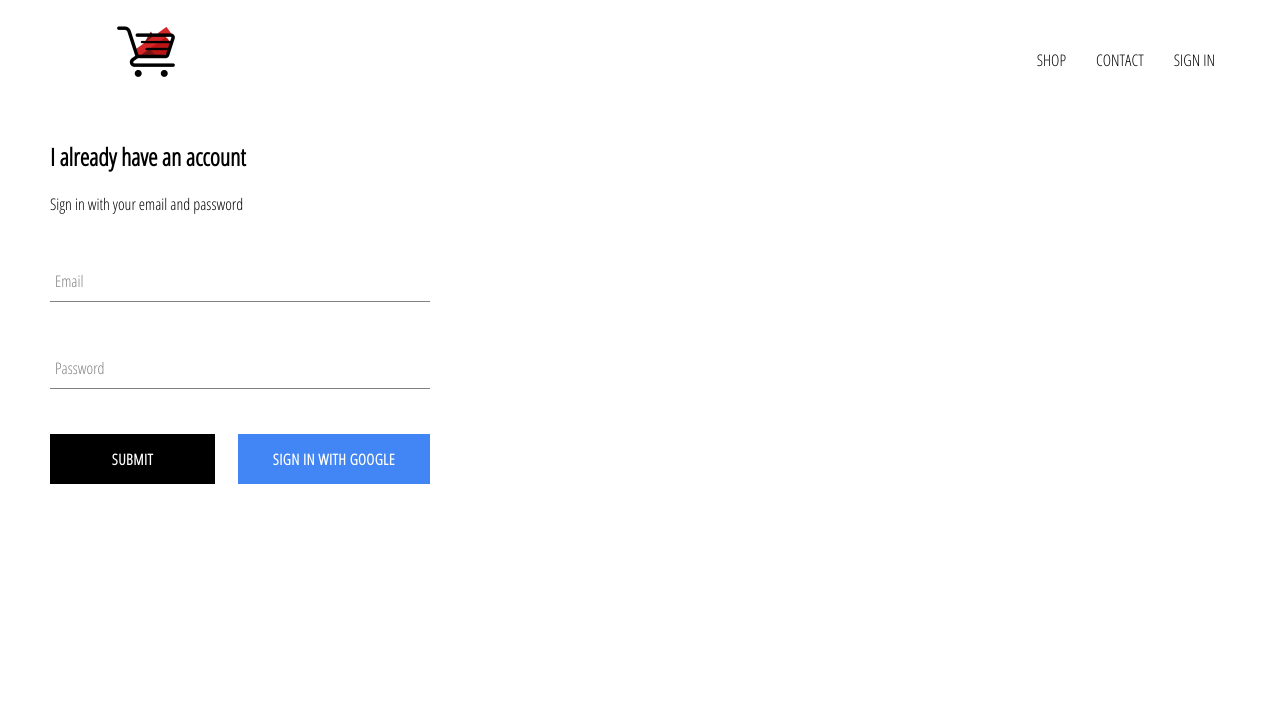
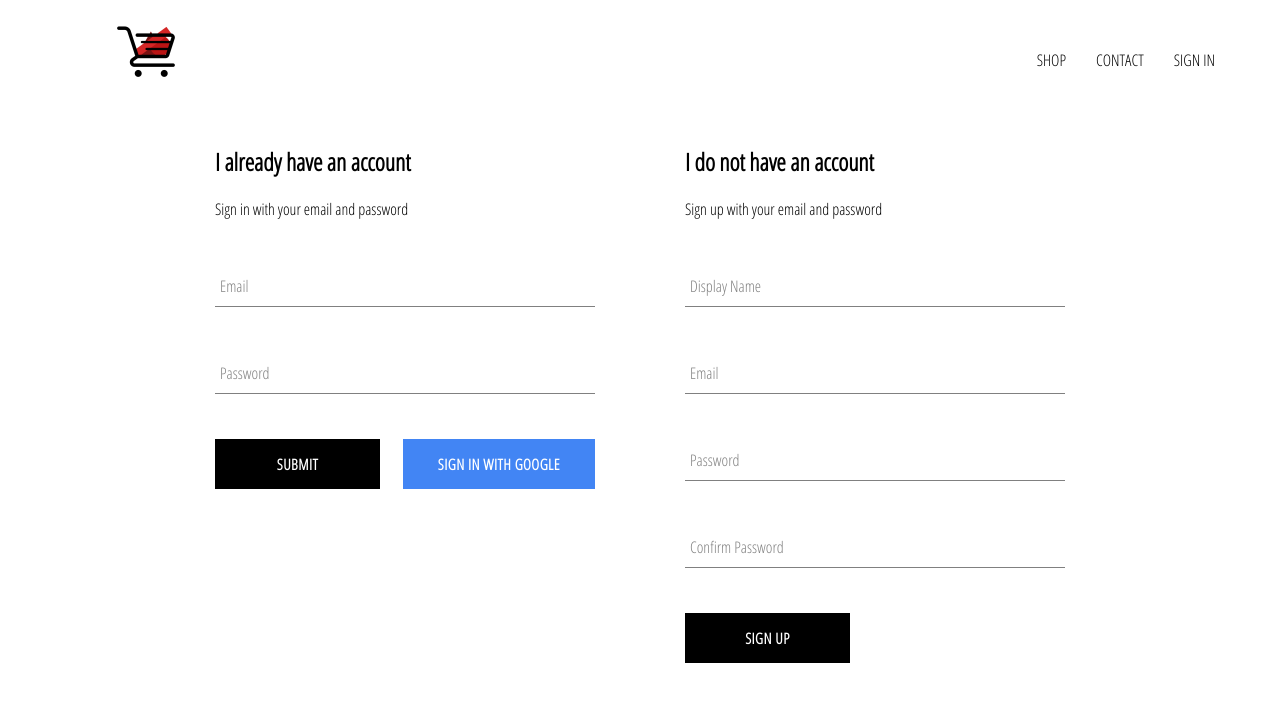
Before and after one commit to wantwi/e-commence-app, a React (Create React App) app: page /signin in a window 1280 px wide. Shown: the top 702 px of the page. Built offline with nearby package versions, Linux system fonts and the light colour scheme; no server answers.

Commit message:
adding sgin up and user authentication

```diff
--- a/src/App.js
+++ b/src/App.js
@@ -8,21 +8,25 @@ import Header from './components/header-component/Header';
 import Account from './pages/Accout/Account';
 import { auth,createUserProfile } from './firebase/firebase.util';
 
+
+
 function App() {
 
     const [currentUser, setcurrentUser] = useState(null)
 
     const getCurrentUser =  async ()=>{
 
-      auth.onAuthStateChanged(user => {
+      auth.onAuthStateChanged( async user => {
+
         if(user){
-          const {displayName,email,isAnonymous} = user
 
-          createUserProfile(user)
+         const userAuth = await createUserProfile(user)
 
+         setcurrentUser(userAuth)
 
+        } else{
+          setcurrentUser(null)
 
-          setcurrentUser(displayName)
         }
 
       })
@@ -31,21 +35,25 @@ function App() {
 
     useEffect(() => {
       getCurrentUser()
+      return () => {
+        getCurrentUser()
 
-      console.log(currentUser);
+      }
+    }, [auth])
 
-    }, [currentUser])
+
 
 
 
   return (
+
     <div>
       <Header currentUser = {currentUser}/>
       <Switch>
 
         <Route exact path="/" component={Homepage}/>
         <Route  path="/shop" component={Shop}/>
-        <Route  path="/signin" component={Account}/>
+        <Route  path="/signin" component={Account} />
       </Switch>
 
 
--- a/src/components/form-inputComponent/FormInput.jsx
+++ b/src/components/form-inputComponent/FormInput.jsx
@@ -6,12 +6,15 @@ function FormInput(props) {
     return (
         <div className="group">
             <input className="form-input" onChange ={handleChangeEvent} {...others}/>
-            {
-                label ? <label className={`${others.value.label? 'shrink': ''} form-input-label `}>{label}</label> : null
-            }
+            <label className="form-input-label">{label}</label>
+
 
         </div>
     )
 }
 
 export default FormInput
+
+// {
+//     label ? <label className={`${others.value.label? 'shrink1': ''} form-input-label `}>{label}</label> : label
+// }
--- a/src/components/header-component/Header.jsx
+++ b/src/components/header-component/Header.jsx
@@ -6,6 +6,7 @@ import "./Header.scss";
 import { auth } from "../../firebase/firebase.util";
 
 function Header({ currentUser }) {
+  console.log("Header: ",{currentUser});
   return (
     <div className="header">
       <Link to="/" className="logo-container">
--- /dev/null
+++ b/src/components/signup-componemt/SignUp.jsx
@@ -0,0 +1,95 @@
+import React,{useState} from "react";
+import FormInput from "../form-inputComponent/FormInput";
+import ButtonComponent from "../button-component/ButtonComponent";
+import { createUser,auth} from "../../firebase/firebase.util"
+
+import "./SignUp.scss";
+
+const initialState ={
+    displayName:'',
+    email:'',
+    password:'',
+    confrimPassword:''
+}
+
+function SignUp() {
+  const [state, setstate] = useState(initialState)
+
+  const handleChangeEvent = (event) => {
+
+    const { value, name } = event.target;
+
+
+    setstate({ ...state,[name]: value });
+  };
+
+  const handelSubmit = async (e) => {
+    e.preventDefault();
+
+    if(state.password !==state.confrimPassword){
+        alert('Password don not match')
+        return;
+    }
+
+    try {
+       await createUser(auth,state)
+
+    } catch (error) {
+        console.error({error});
+    }
+
+
+  };
+
+  return (
+    <div className="sign-up">
+      <h2>I do not have an account</h2>
+      <span>Sign up with your email and password</span>
+
+      <form onSubmit={handelSubmit}>
+        <FormInput
+          name="displayName"
+          type ="text"
+          label = "Display Name"
+          value = {state.displayName}
+          handleChangeEvent={handleChangeEvent}
+
+        />
+
+        <FormInput
+          name="email"
+          type ="email"
+          label = "Email"
+          value = {state.email}
+          handleChangeEvent={handleChangeEvent}
+
+        />
+         <FormInput
+          name="password"
+          type ="password"
+          label = "Password"
+          value = {state.password}
+          handleChangeEvent={handleChangeEvent}
+
+        />
+         <FormInput
+          name="confrimPassword"
+          type ="password"
+          label = "Confirm Password"
+          value = {state.confrimPassword}
+          handleChangeEvent={handleChangeEvent}
+
+        />
+
+
+        <div className="buttons">
+          <ButtonComponent type="submit">SIGN UP</ButtonComponent>
+
+
+        </div>
+      </form>
+    </div>
+  );
+}
+
+export default SignUp;
--- /dev/null
+++ b/src/components/signup-componemt/SignUp.scss
@@ -0,0 +1,9 @@
+.sign-up {
+    display: flex;
+    flex-direction: column;
+    width: 380px;
+
+    .title {
+      margin: 10px 0;
+    }
+  }
--- a/src/firebase/firebase.util.js
+++ b/src/firebase/firebase.util.js
@@ -1,8 +1,8 @@
 
 
  import { initializeApp } from 'firebase/app';
- import { getAuth, GoogleAuthProvider, signInWithPopup } from 'firebase/auth';
- import { getFirestore,collection,getDocs, doc, setDoc } from 'firebase/firestore';
+ import { getAuth, GoogleAuthProvider, signInWithPopup,createUserWithEmailAndPassword  } from 'firebase/auth';
+ import { getFirestore,getDoc, doc, setDoc  } from 'firebase/firestore';
 
  // TODO: Add SDKs for Firebase products that you want to use
  // https://firebase.google.com/docs/web/setup#available-libraries
@@ -29,19 +29,64 @@
  export const auth = getAuth();
  export const firestore = getFirestore();
 
+ export const createUser =  async (auth,data)=>{
+   const {displayName} =data
+
+
+    const {user} = await createUserWithEmailAndPassword(auth, data.email, data.password)
+
+
+    const currentUser = await  createUserProfile(user,{displayName})
+
+    const docRef = doc(db, "users", currentUser);
+    const docSnap = await getDoc(docRef);
+
+    return {currentUser,... docSnap.data()};
+ }
 
  export const createUserProfile =async (userAuth,data)=>{
 
+
+
+  const {displayName, email,uid} = userAuth
+
+  const createdAt = new Date();
     if(!userAuth) return;
 
-    const querySnapshot = await getDocs(collection(db, "users"));
-    querySnapshot.forEach((doc) => {
-      console.log(doc.data());
-    });
+    const docRef = doc(db, "users", uid);
 
 
-//     const userRef = firestore.doc('users/123fdashadu');
-//    console.log(userRef)
+    const docSnap = await getDoc(docRef);
+
+    if (!docSnap.exists()) {
+      // doc.data() will be undefined in this case
+      console.log("No such document!");
+      try {
+
+         // Add a new document in collection "cities"
+         await setDoc(doc(db, "users",uid), {
+          displayName,
+          email,
+          createdAt,
+          ...data
+
+        });
+
+      } catch (error) {
+        console.error(error);
+      }
+    }
+    return {uid,... docSnap.data()};
+
+    // const querySnapshot = await getDocs(collection(db, "users"));
+    // querySnapshot.forEach((doc) => {
+    //   console.log({doc})
+    //   console.log(doc.data());
+    // });
+
+
+
+
 
 }
 
--- a/src/pages/Accout/Account.jsx
+++ b/src/pages/Accout/Account.jsx
@@ -1,10 +1,13 @@
 import React from 'react'
 import SignIn from '../../components/signin-component/SignIn'
+import SignUp from '../../components/signup-componemt/SignUp'
+import './Account.scss'
 
 function Account() {
     return (
         <div className="sign-in-and-sign-up">
            <SignIn/>
+           <SignUp/>
         </div>
     )
 }
--- a/src/pages/Accout/Account.scss
+++ b/src/pages/Accout/Account.scss
@@ -0,0 +1,6 @@
+.sign-in-and-sign-up{
+    width: 850px;
+    display: flex;
+    justify-content: space-between;
+    margin: 30px auto;
+}
```
